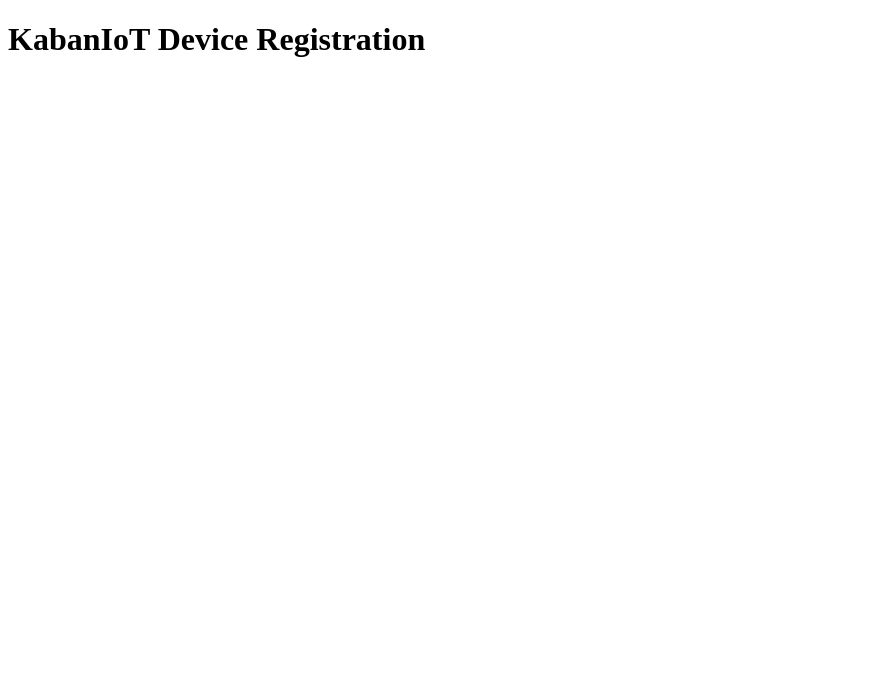
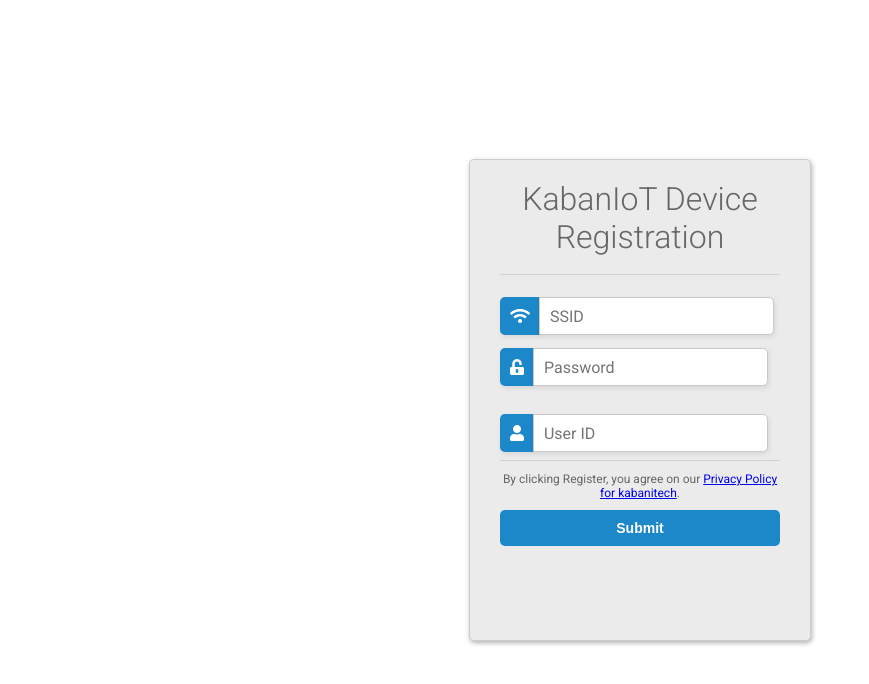
Before and after one commit to kabanitech-makerspace/IoTDeviceREgistration, a plain HTML site: page index.html in a window 1280 px wide. Shown: the whole page, without its empty margins (0-869 px from the left). Drawn offline with Linux system fonts and the light colour scheme.

Commit message:
Update index.html

```diff
--- a/index.html
+++ b/index.html
@@ -2,5 +2,153 @@
 <html>
   <head>
     <title>IoT device Registration</title>
+    <link href="https://fonts.googleapis.com/css?family=Roboto:300,400,500,700" rel="stylesheet">
+    <link rel="stylesheet" href="https://use.fontawesome.com/releases/v5.4.1/css/all.css" integrity="sha384-5sAR7xN1Nv6T6+dT2mhtzEpVJvfS3NScPQTrOxhwjIuvcA67KV2R5Jz6kr4abQsz" crossorigin="anonymous">
+    <style>
+      html, body {
+      display: flex;
+      justify-content: center;
+      height: 100%;
+      }
+      body, div, h1, form, input, p {
+      padding: 0;
+      margin: 0;
+      outline: none;
+      font-family: Roboto, Arial, sans-serif;
+      font-size: 16px;
+      color: #666;
+      }
+      h1 {
+      padding: 10px 0;
+      font-size: 32px;
+      font-weight: 300;
+      text-align: center;
+      }
+      p {
+      font-size: 12px;
+      }
+      hr {
+      color: #a9a9a9;
+      opacity: 0.3;
+      }
+      .main-block {
+      max-width: 340px;
+      min-height: 460px;
+      padding: 10px 0;
+      margin: auto;
+      border-radius: 5px;
+      border: solid 1px #ccc;
+      box-shadow: 1px 2px 5px rgba(0,0,0,.31);
+      background: #ebebeb;
+      }
+      form {
+      margin: 0 30px;
+      }
+      .account-type, .gender {
+      margin: 15px 0;
+      }
+      input[type=radio] {
+      display: none;
+      }
+      label#icon {
+      margin: 0;
+      border-radius: 5px 0 0 5px;
+      }
+      label.radio {
+      position: relative;
+      display: inline-block;
+      padding-top: 4px;
+      margin-right: 20px;
+      text-indent: 30px;
+      overflow: visible;
+      cursor: pointer;
+      }
+      label.radio:before {
+      content: "";
+      position: absolute;
+      top: 2px;
+      left: 0;
+      width: 20px;
+      height: 20px;
+      border-radius: 50%;
+      background: #1c87c9;
+      }
+      label.radio:after {
+      content: "";
+      position: absolute;
+      width: 9px;
+      height: 4px;
+      top: 8px;
+      left: 4px;
+      border: 3px solid #fff;
+      border-top: none;
+      border-right: none;
+      transform: rotate(-45deg);
+      opacity: 0;
+      }
+      input[type=radio]:checked + label:after {
+      opacity: 1;
+      }
+      input[type=text], input[type=password] {
+      width: calc(100% - 57px);
+      height: 36px;
+      margin: 13px 0 0 -5px;
+      padding-left: 10px;
+      border-radius: 0 5px 5px 0;
+      border: solid 1px #cbc9c9;
+      box-shadow: 1px 2px 5px rgba(0,0,0,.09);
+      background: #fff;
+      }
+      input[type=password] {
+      margin-bottom: 15px;
+      }
+      #icon {
+      display: inline-block;
+      padding: 9.3px 10px;
+      box-shadow: 1px 2px 5px rgba(0,0,0,.09);
+      background: #1c87c9;
+      color: #fff;
+      text-align: center;
+      }
+      .btn-block {
+      margin-top: 10px;
+      text-align: center;
+      }
+      button {
+      width: 100%;
+      padding: 10px 0;
+      margin: 10px auto;
+      border-radius: 5px;
+      border: none;
+      background: #1c87c9;
+      font-size: 14px;
+      font-weight: 600;
+      color: #fff;
+      }
+      button:hover {
+      background: #26a9e0;
+      }
+    </style>
+  </head>
+  <body>
+    <div class="main-block">
       <h1> KabanIoT  Device Registration</h1>
+      <form action="http://192.168.4.1/config">
+        <hr>
+
+        <label id="icon" for="ssid"><i class="fas fa-wifi"></i></label>
+        <input type="text" name="ssid" id="name" placeholder="SSID" required/>
+        <label id="icon" for="psk"><i class="fas fa-unlock-alt"></i></label>
+        <input type="password" name="psk" id="name" placeholder="Password" required/>
+        <label id="icon" for="name"><i class="fas fa-user"></i></label>
+        <input type="text" name="userID" id="userID" placeholder="User ID" required/>
+        <hr>
+
+        <div class="btn-block">
+          <p>By clicking Register, you agree on our <a href="https://www.kabanitech.com/46056177826/policies/privacy-policy.html?locale=en">Privacy Policy for kabanitech</a>.</p>
+          <button type="submit" href="/">Submit</button>
+        </div>
+      </form>
+    </div>
+  </body>
 </html>
```
